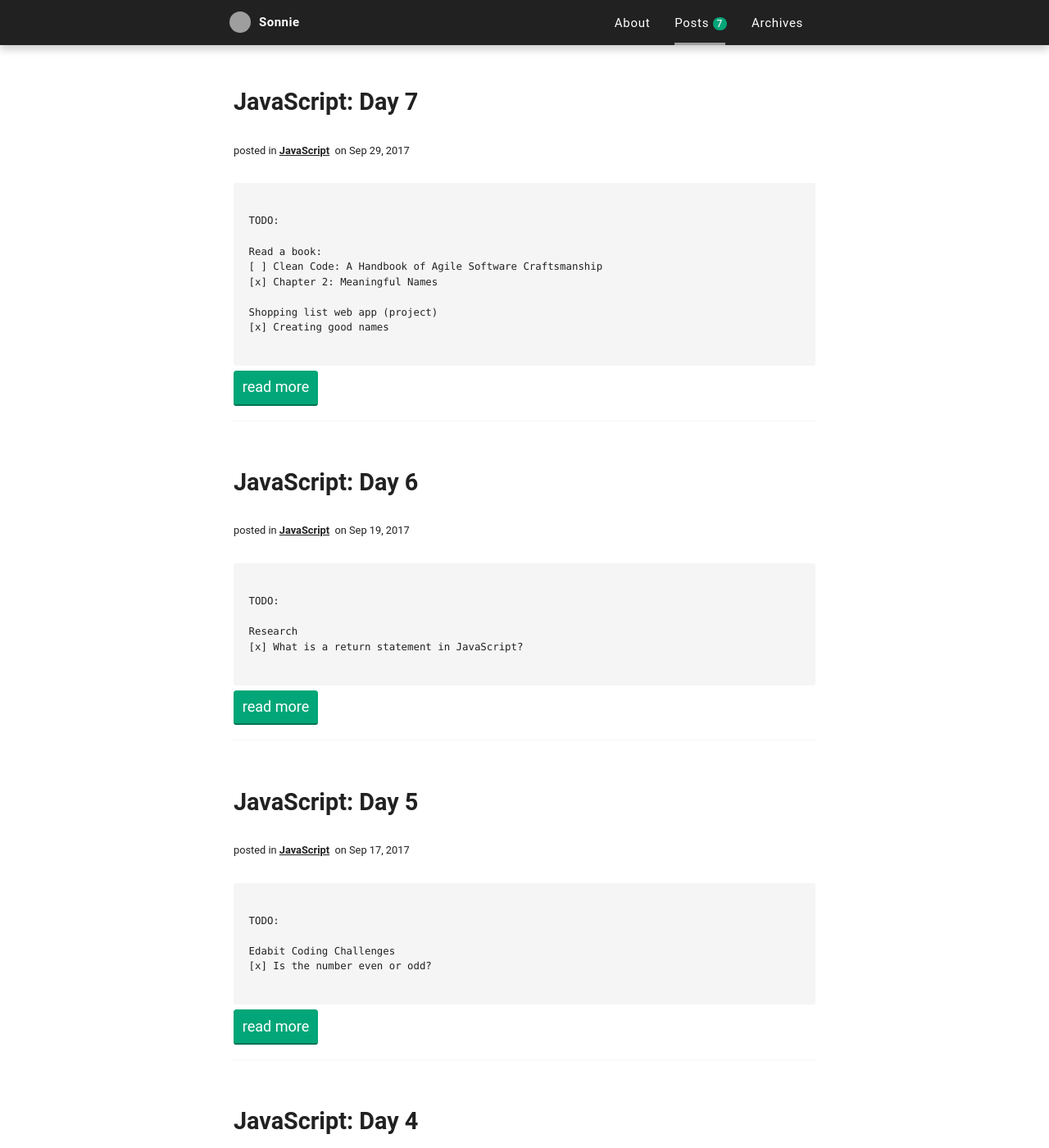
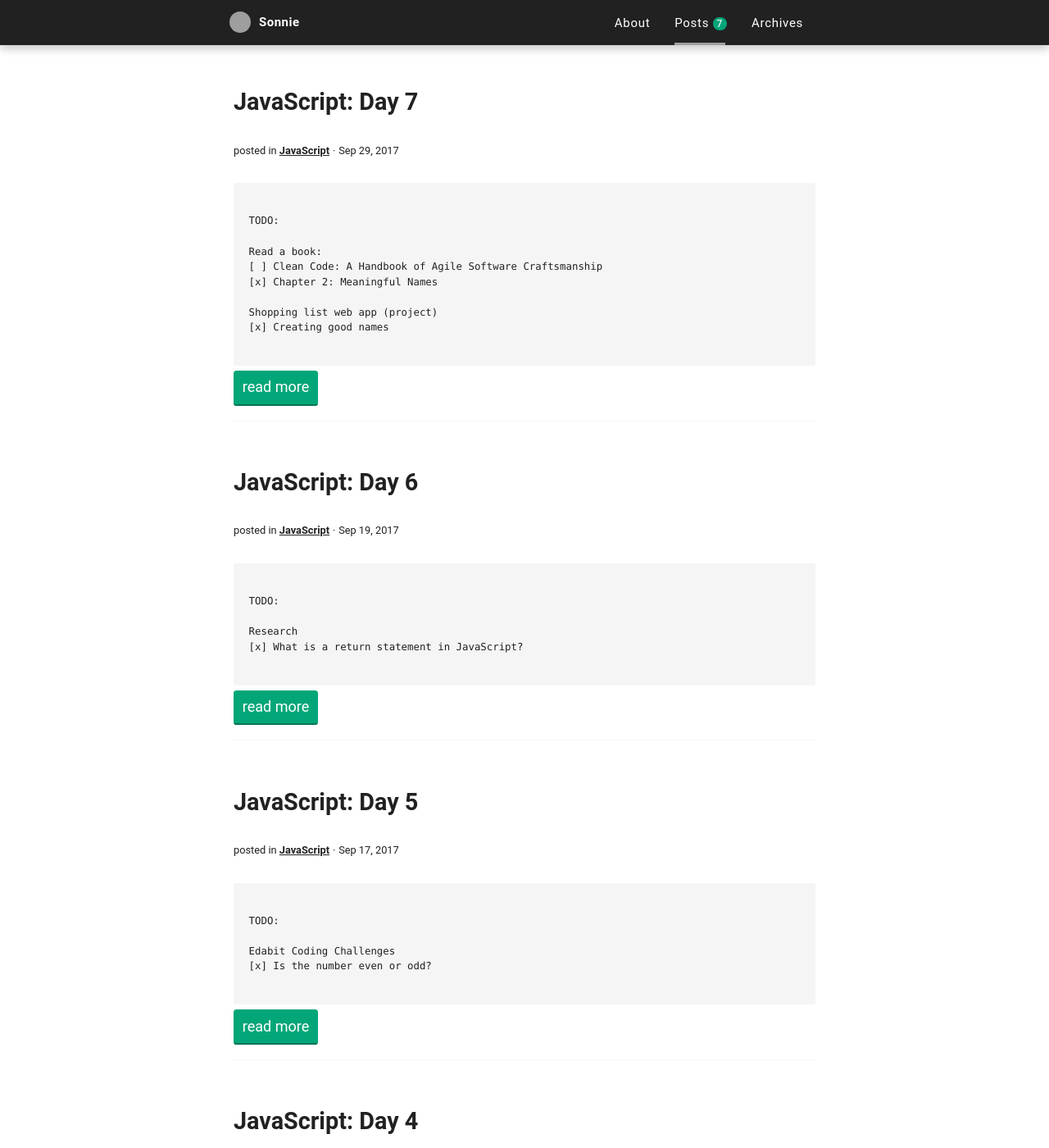
Before and after one commit to sonnienguyen/sonnie-nguyen-portfolio, a Jekyll site: the page built from index.html, in a window 1280 px wide and 1400 px high. Shown: the whole window at 82% size. Built offline with Jekyll 4.4.1, drawn with Linux system fonts in a browser that asks for light colours; the list of posts is cut into pages by our own code; some of the changed text lies outside the part shown; grey boxes are pictures that could not be loaded.

Commit message:
Add a middle dot divider for meta

```diff
--- a/_includes/post-date.html
+++ b/_includes/post-date.html
@@ -1,2 +1 @@
-{{ post.date | date: "%b %d, " }}
-{{ post.date | date: '%Y' }}
+<time>{{ post.date | date: "%b %d, " }}{{ post.date | date: '%Y' }}</time>
--- a/_includes/post-meta.html
+++ b/_includes/post-meta.html
@@ -1,8 +1,3 @@
 <small class="small post-meta">
-
-  posted in
-  {% include post-categories.html %}
-  on
-  {% include post-date.html %}
-
+  posted in {% include post-categories.html %}<span class="middot"></span>{% include post-date.html %}
 </small>
--- a/_layouts/archive.html
+++ b/_layouts/archive.html
@@ -20,7 +20,7 @@ layout: default
             <a href="{{ post.url }}">{{ post.title }}</a>
           </h1>
           <small class="small post-meta-archives">
-            <time>{% include post-date.html %}</time> posted in {% include post-categories.html %}
+            <time>{% include post-date.html %}</time><span class="middot"></span>posted in {% include post-categories.html %}
           </small>
       </article>
     {% endfor %}
--- a/_sass/base/_layout.scss
+++ b/_sass/base/_layout.scss
@@ -30,3 +30,11 @@
     }
   }
 }
+
+.middot {
+  padding-left: .3em;
+  padding-right: .3em;
+}
+.middot::after {
+  content: '\00B7';
+}
--- a/_sass/components/_posts.scss
+++ b/_sass/components/_posts.scss
@@ -7,7 +7,6 @@ blockquote {
 }
 
 .post-meta {
-  display: block;
   font-family: $post-meta-font-family;
   font-size: .8rem;
   margin-bottom: 1.5rem;
```
Also changed, not shown: _includes/post-categories.html (+2 -9 lines).
